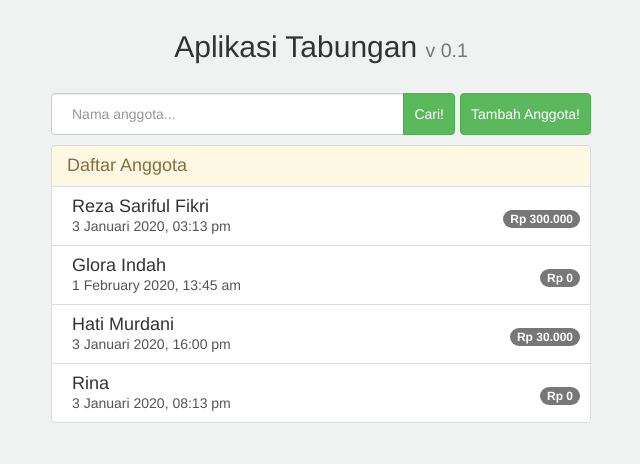
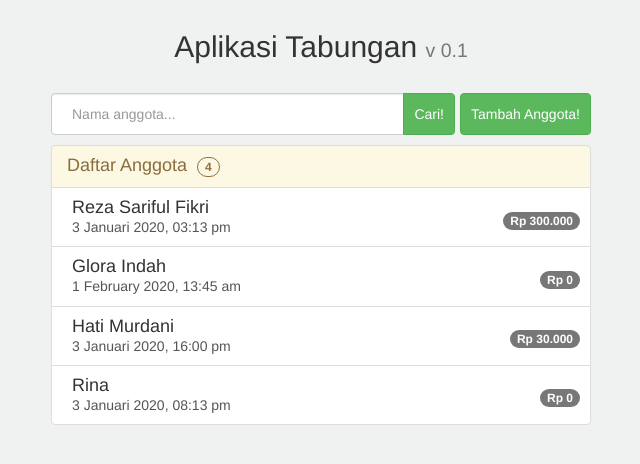
Before and after one commit to rezafikkri/aplikasi-tabungan, a PHP site: page / in a window 1280 px wide. Shown: the top 464 px of the page, without its empty margins (319-959 px from the left). Run offline with PHP 8.4, Linux system fonts and the light colour scheme.

Commit message:
menambahkan design keterangan jumlah anggota

```diff
--- a/assets/css/tabungan.css
+++ b/assets/css/tabungan.css
@@ -8,6 +8,8 @@ body {
 
 h4.list-group-item-heading {
 	margin-bottom: 0;
+	display: inline-block;
+	margin-right: 10px;
 }
 
 h2.judul {
@@ -92,3 +94,11 @@ div.loading-bg {
 .mr-5 {
 	margin-right: 5px;
 }
+
+.badge.normal {
+	position: static;
+	float: none;
+	background-color: #fcf8e3;
+	border: 1px solid #946d3b;
+	color: #946d3b;
+}
--- a/home.php
+++ b/home.php
@@ -10,7 +10,7 @@
     </div><!-- /input-group -->
 
 	<div class="list-group">
-		<li class="list-group-item list-group-item-warning"><h4 class="list-group-item-heading">Daftar Anggota</h4></li>
+		<li class="list-group-item list-group-item-warning"><h4 class="list-group-item-heading">Daftar Anggota</h4><span class="badge normal">4</span></li>
 
 		<div class="loading-bg hidden"></div>
 		<div class="loading hidden"></div>
```
